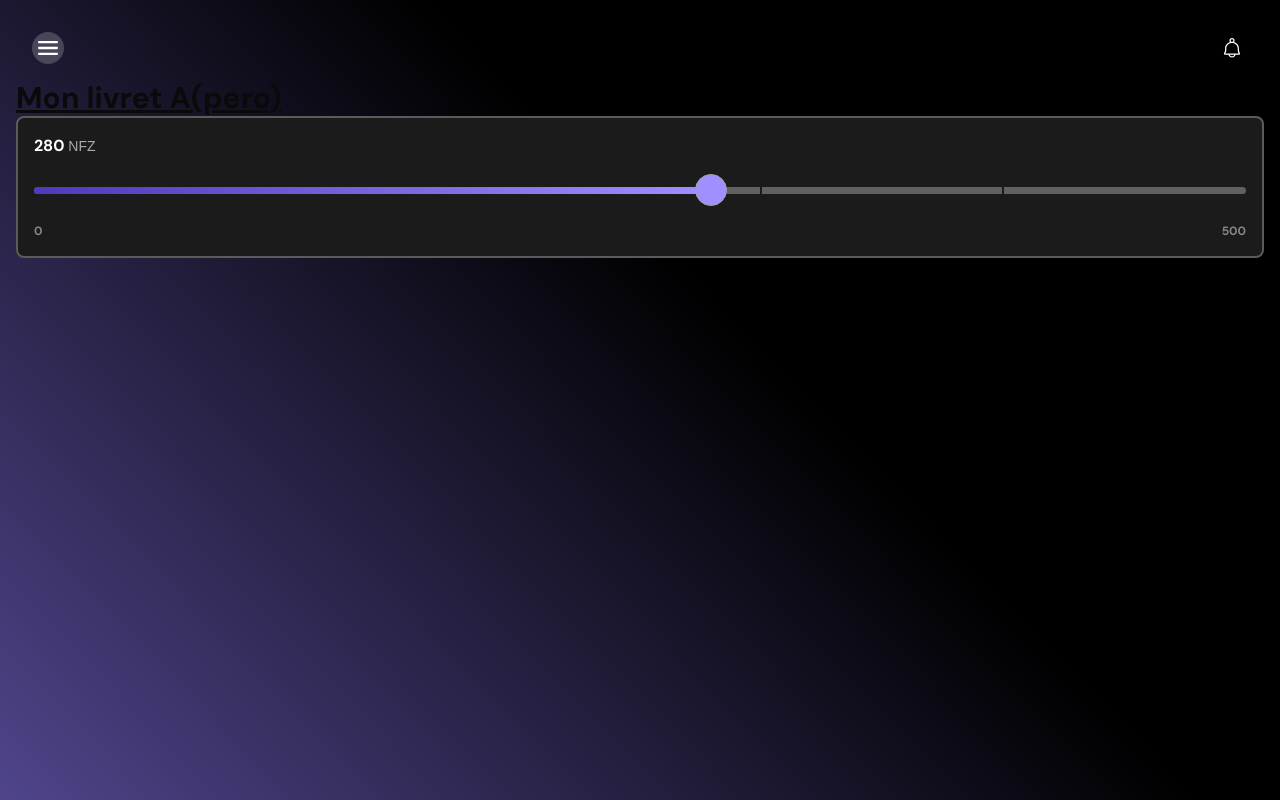
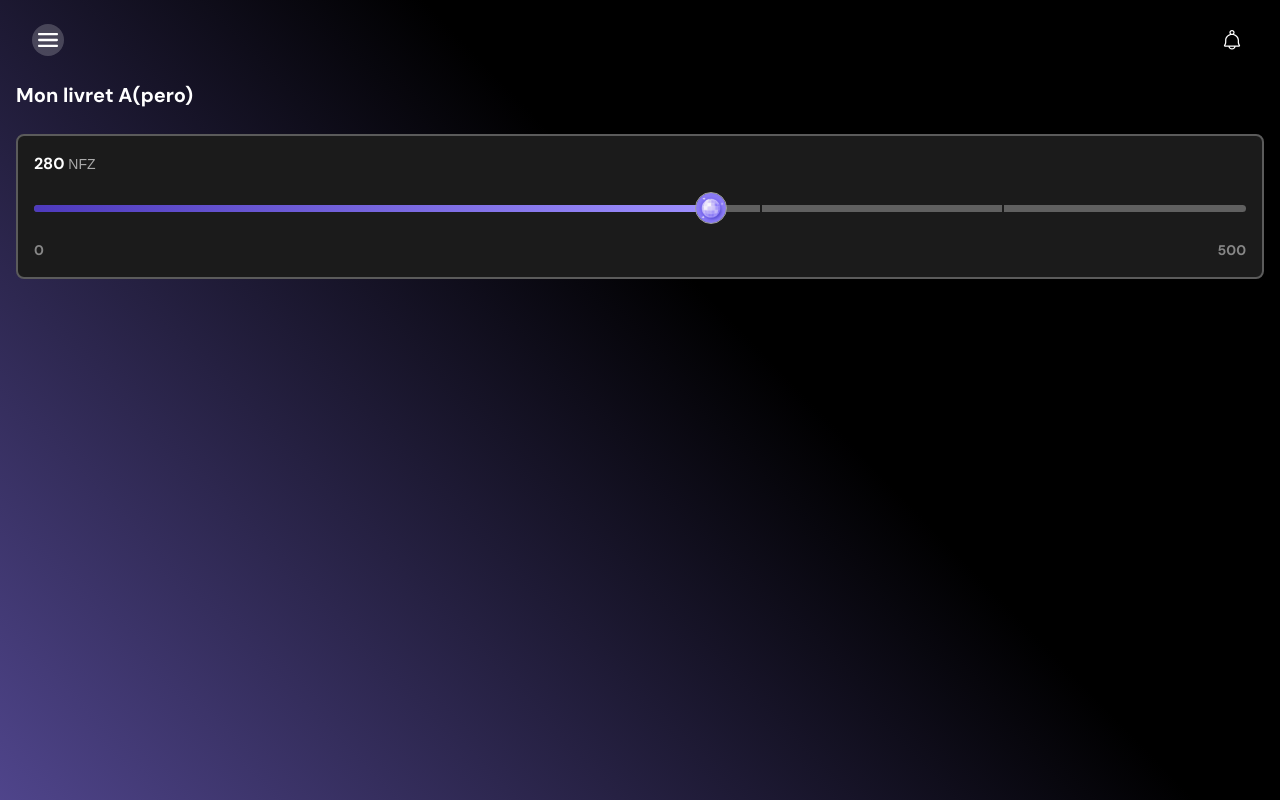
Before and after one commit to l0l0o/livret-apero-reservztion, a Next.js app: page / in a window 1280 px wide. Built offline with nearby package versions, Linux system fonts and the light colour scheme; a web font is replaced by a local one.

Commit message:
fix home

```diff
--- a/app/page.tsx
+++ b/app/page.tsx
@@ -12,9 +12,10 @@ export default function Home() {
       }}
     >
       <Navbar />
-      <h1 className="text-3xl font-bold underline">Mon livret A(pero)</h1>
-      <NFZCounter NFZvalue={280} maxValue={500} />
-      {/*
+      <div style={wrapperStyles}>
+        <h1 style={titleStyles}>Mon livret A(pero)</h1>
+        <NFZCounter NFZvalue={280} maxValue={500} />
+        {/*
       <InviteButton />
 
       <div>
@@ -24,6 +25,7 @@ export default function Home() {
 
       <OffersFilter />
       <OffersList /> */}
+      </div>
     </div>
   );
 }
@@ -34,3 +36,16 @@ const styles = {
   height: "100vh",
   padding: "16px",
 };
+
+const wrapperStyles = {
+  display: "flex",
+  flexDirection: "column",
+  gap: "24px",
+  padding: "16px 0px",
+};
+
+const titleStyles = {
+  color: "#FFFFFF",
+  fontWeight: "bold",
+  fontSize: "20px",
+};
--- a/components/ui/slider.tsx
+++ b/components/ui/slider.tsx
@@ -38,7 +38,7 @@ function Slider({ value, className }: SliderProps) {
         </SliderPrimitive.Track>
         <SliderPrimitive.Thumb
           data-slot="slider-thumb"
-          className="relative z-20 block size-8 shrink-0 rounded-full border border-ring bg-[#9E90FF] select-none"
+          className="relative z-20 block size-8 shrink-0 overflow-hidden rounded-full border border-ring bg-[url(/image/NightFlouz.png)] bg-cover bg-center bg-no-repeat select-none"
         />
       </SliderPrimitive.Control>
     </SliderPrimitive.Root>
--- a/features/NFZCounter/NFZCounter.tsx
+++ b/features/NFZCounter/NFZCounter.tsx
@@ -69,7 +69,7 @@ const textStyles = {
 const textNumberStyles = {
   color: "#878787",
   fontWeight: "600",
-  fontSize: "12px",
+  fontSize: "14px",
 };
 
 export default NFZCounter;
--- a/features/navbar/Navbar.tsx
+++ b/features/navbar/Navbar.tsx
@@ -2,7 +2,7 @@ import Image from "next/image";
 
 const Navbar = () => {
   return (
-    <div className="bg-none text-white p-4 flex justify-between items-center">
+    <div style={navbarStyles}>
       <button className="flex items-center justify-center space-x-2 bg-white/20 w-8 h-8 rounded-full">
         <Image src="/icons/burger.svg" alt="Logo" width={20} height={20} />
       </button>
@@ -13,4 +13,14 @@ const Navbar = () => {
   );
 };
 
+const navbarStyles = {
+  backgroundColor: "transparent",
+  color: "#FFFFFF",
+  padding: "8px 16px",
+  display: "flex",
+  justifyContent: "space-between",
+  alignItems: "center",
+  borderRadius: "8px",
+};
+
 export default Navbar;
```
